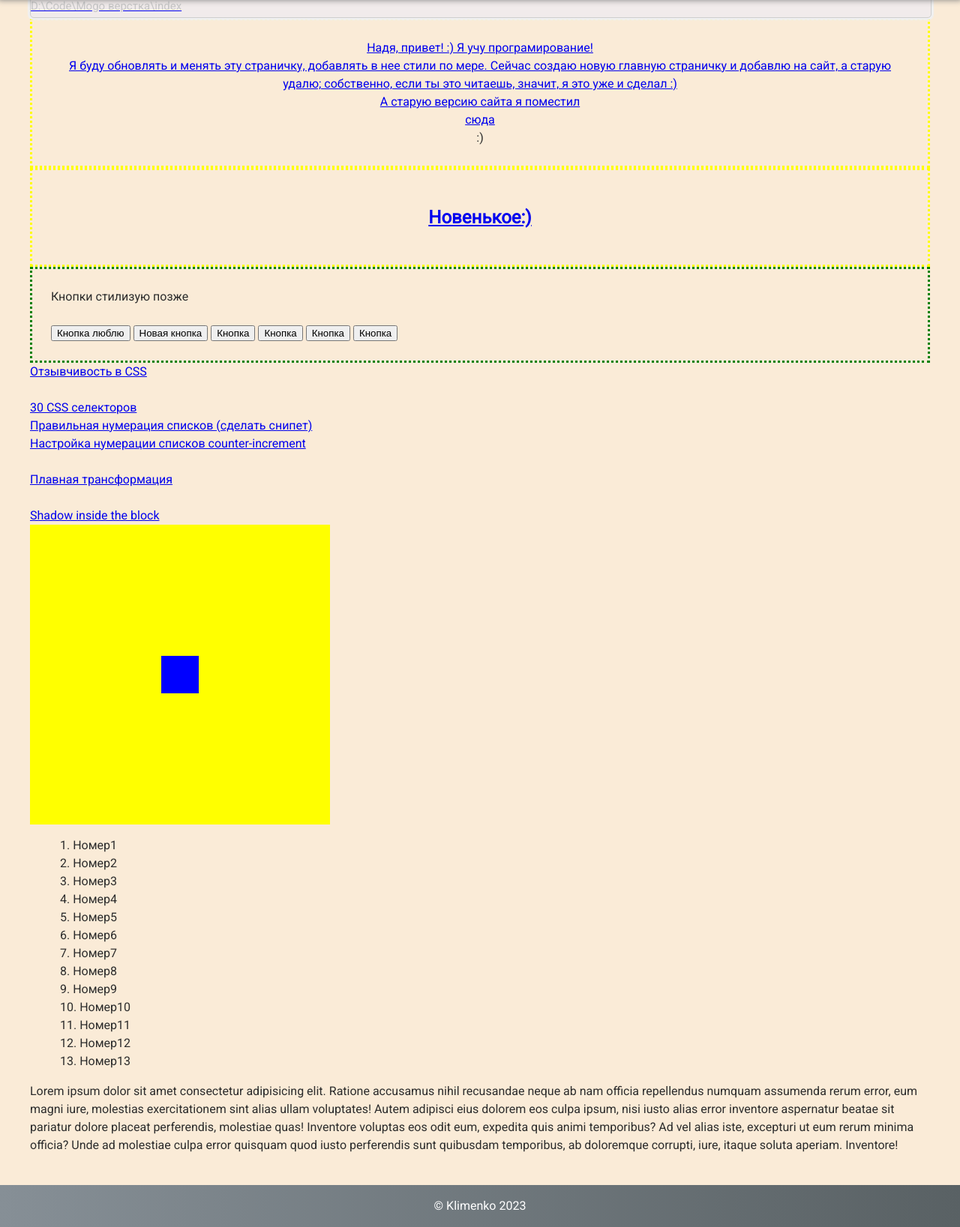
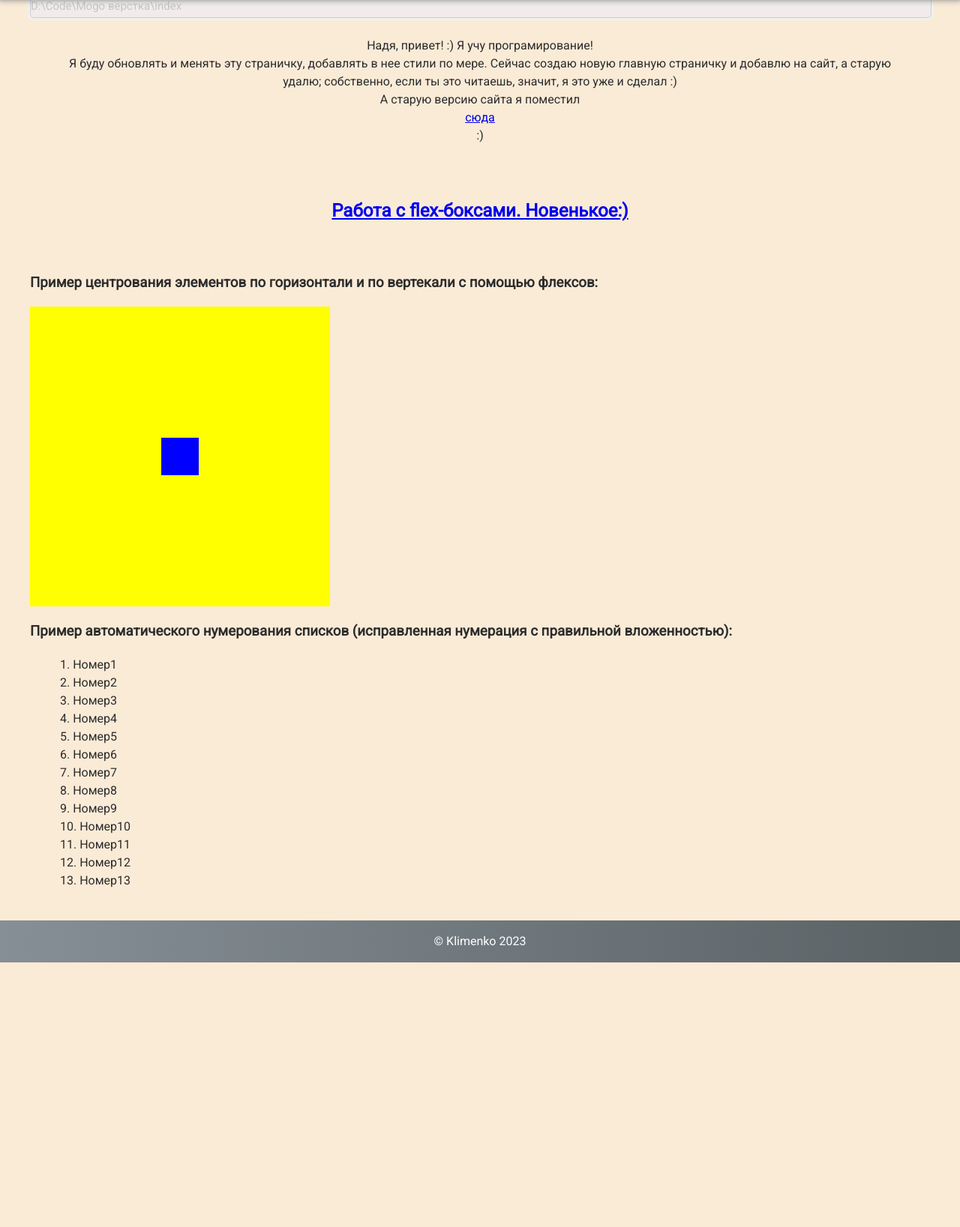
Before and after one commit to seniorua/myabs, a plain HTML site: page index.html in a window 1280 px wide. Shown: the part 83-1720 px from the top of the page at 75% size. After the commit the page ends 1367 px from the top, so only its background shows below. Drawn offline with Linux system fonts and the light colour scheme.

Commit message:
уекнн

```diff
--- a/assets/css/style.css
+++ b/assets/css/style.css
@@ -165,7 +165,7 @@ nav__item:not(:hover){
     max-width: 800px;
     margin: 10px auto; */
     text-align: center;
-    border: 3px dotted yellow;
+    /* border: 3px dotted yellow; */
     padding: 25px;
 }
 
--- a/index.html
+++ b/index.html
@@ -26,12 +26,12 @@
     <header class="header">
                <div class="header__box border">
                     <div class="logo">
-                        <a href="#">My<strong class="blue">Abstract</strong></a>
+                        <a href="index.html">My<strong class="blue">Abstract</strong></a>
                     </div>
                     <nav class="nav">
                         <div class="nav__item"><a href="html.html">HTML</a></div>
                         <div class="nav__item"><a href="css.html">CSS</a></div>
-                        <div class="nav__item"><a href="saved.html">Cохраненное<a href="saved.html"></div>
+                        <div class="nav__item"><a href="saved.html">Cохраненное</a></div>
                     </nav>
                 </div>
     </header>
@@ -51,39 +51,15 @@
                 А старую версию сайта я поместил <a href="old_index.html">сюда</a> :)
             </div>
             <div class="hello">
-                <h1><a href="flexbox1.html">Новенькое:)</a></h1>
-            </div>
-
-            <div class="but_block">
-                Кнопки стилизую позже <br> <br>
-                <button class="men_button">Кнопка люблю</button>
-                <button class="men_button">Новая кнопка</button>
-                <button class="men_button">Кнопка</button>
-                <button class="men_button">Кнопка</button>
-                <button class="men_button">Кнопка</button>
-                <button class="men_button">Кнопка</button>
+                <h1><a href="flexbox1.html">Работа с flex-боксами. Новенькое:)</a></h1>
             </div>
         </div>
-
-        <div class="block1 border">
-            <div class="must_study">
-                <a href="https://webref.ru/course/css-advanced/responsiveness">Отзывчивость в CSS</a>
-                <br>
-                <a href="https://code.tutsplus.com/ru/tutorials/the-30-css-selectors-you-must-memorize--net-16048">30 CSS
-                    селекторов</a>
-                <a href="https://mb4.ru/programming/css/1145-ol-2-ol-html-css.html">Правильная нумерация списков (сделать
-                    снипет)</a>
-                <a href="http://htmlbook.ru/css/counter-increment">Настройка нумерации списков counter-increment</a>
-                <br>
-                <a href="http://shpargalkablog.ru/2011/07/transformaciya-css.html">Плавная трансформация</a>
-                <br>
-                <a href="https://habr.com/ru/post/154211/">Shadow inside the block</a>
-            </div>
+        <h3>Пример центрования элементов по горизонтали и по вертекали с помощью флексов:</h3>
         <div class="demo">
             <div class="demo2"></div>
         </div>
         <div class="list">
-
+            <h3>Пример автоматического нумерования списков (исправленная нумерация с правильной вложенностью):</h3>
             <ol>
                 <li>Номер</li>
                 <li>Номер</li>
@@ -101,12 +77,6 @@
             </ol>
             </ol>
         </div>
-        </div>
-        <section class="border">
-            <p>Lorem ipsum dolor sit amet consectetur adipisicing elit. Ratione accusamus nihil recusandae neque ab nam officia repellendus numquam assumenda rerum error, eum magni iure, molestias exercitationem sint alias ullam voluptates!
-            Autem adipisci eius dolorem eos culpa ipsum, nisi iusto alias error inventore aspernatur beatae sit pariatur dolore placeat perferendis, molestiae quas! Inventore voluptas eos odit eum, expedita quis animi temporibus?
-            Ad vel alias iste, excepturi ut eum rerum minima officia? Unde ad molestiae culpa error quisquam quod iusto perferendis sunt quibusdam temporibus, ab doloremque corrupti, iure, itaque soluta aperiam. Inventore!</p>
-        </section>
     </section>
     <footer>
         <div><p>&copy; Klimenko 2023</p></div>
```
Also changed, not shown: saved.html (+17 -2 lines). Lines whose indentation alone changed are shown as unchanged.
